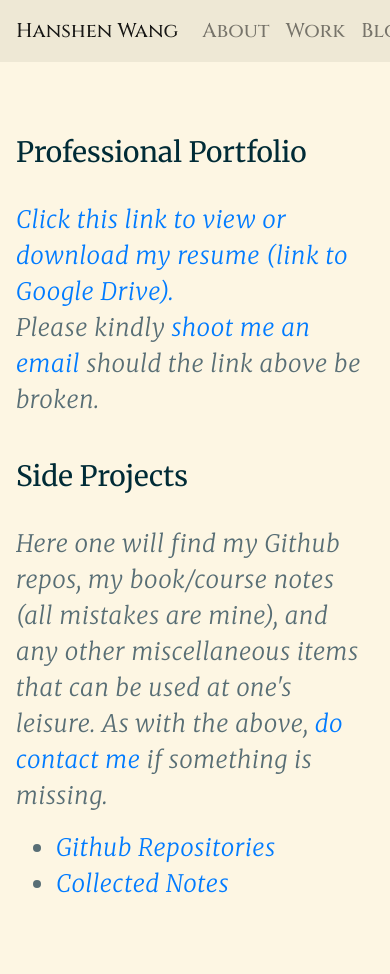
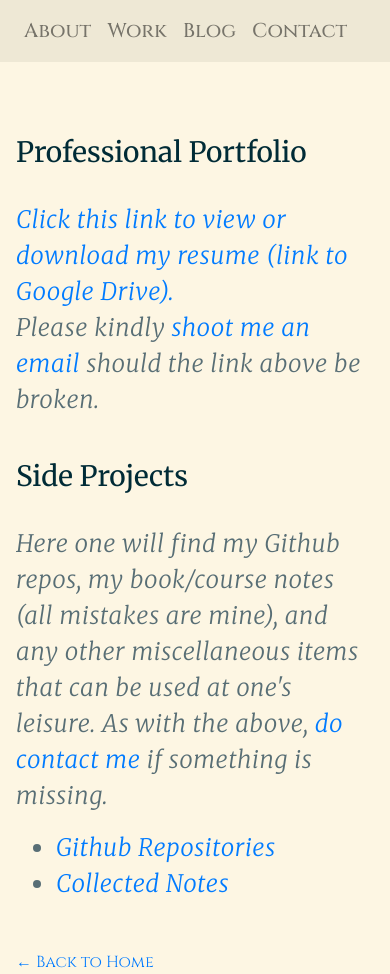
Before and after one commit to BenedictHW/project-isidore-javascript, a Next.js app: page /work in a window 390 px wide. Before the commit the page ends 902 px from the top, so only its background shows below. Built offline with nearby package versions, Linux system fonts and the light colour scheme.

Commit message:
Add CSS for mobile navbar view. Back to home link for relevant pages

```diff
--- a/components/layout.js
+++ b/components/layout.js
@@ -12,7 +12,7 @@ export default function Layout({ children, home, notesPage, blogPage }) {
   return (
     <React.Fragment>
       <Navbar className="colorNavbar" sticky="top">
-        <Navbar.Brand href="/" className={utilStyles.headingNavbar}>
+        <Navbar.Brand href="/" className={utilStyles.titleNavbar}>
           Hanshen Wang
         </Navbar.Brand>
         <Navbar.Toggle aria-controls="basic-navbar-nav" />
@@ -64,6 +64,13 @@ export default function Layout({ children, home, notesPage, blogPage }) {
             </Link>
           </div>
         )}
+        {home && (
+          <div className={styles.backToHome}>
+            <Link href="/">
+              <a>← Back to Home</a>
+            </Link>
+          </div>
+        )}
       </div>
       <style jsx global>{`
         .colorNavbar {
--- a/styles/utils.module.css
+++ b/styles/utils.module.css
@@ -54,6 +54,18 @@
   font-weight: 500;
   font-size: 1.25rem;
 }
+@media screen and (min-width: 0px) and (max-width: 800px) {
+  .titleNavbar{
+    display:none;
+  }
+}
+@media screen and (min-width: 801px) {
+  .titleNavbar{
+    font-family: 'Cinzel', serif;
+    font-weight: 500;
+    font-size: 1.25rem;
+  }
+}
 .headingPortfolio{
   font-family: 'Cinzel', serif;
   font-size: 2rem;
```
Also changed, not shown: pages/index.js (+10 -2 lines).
